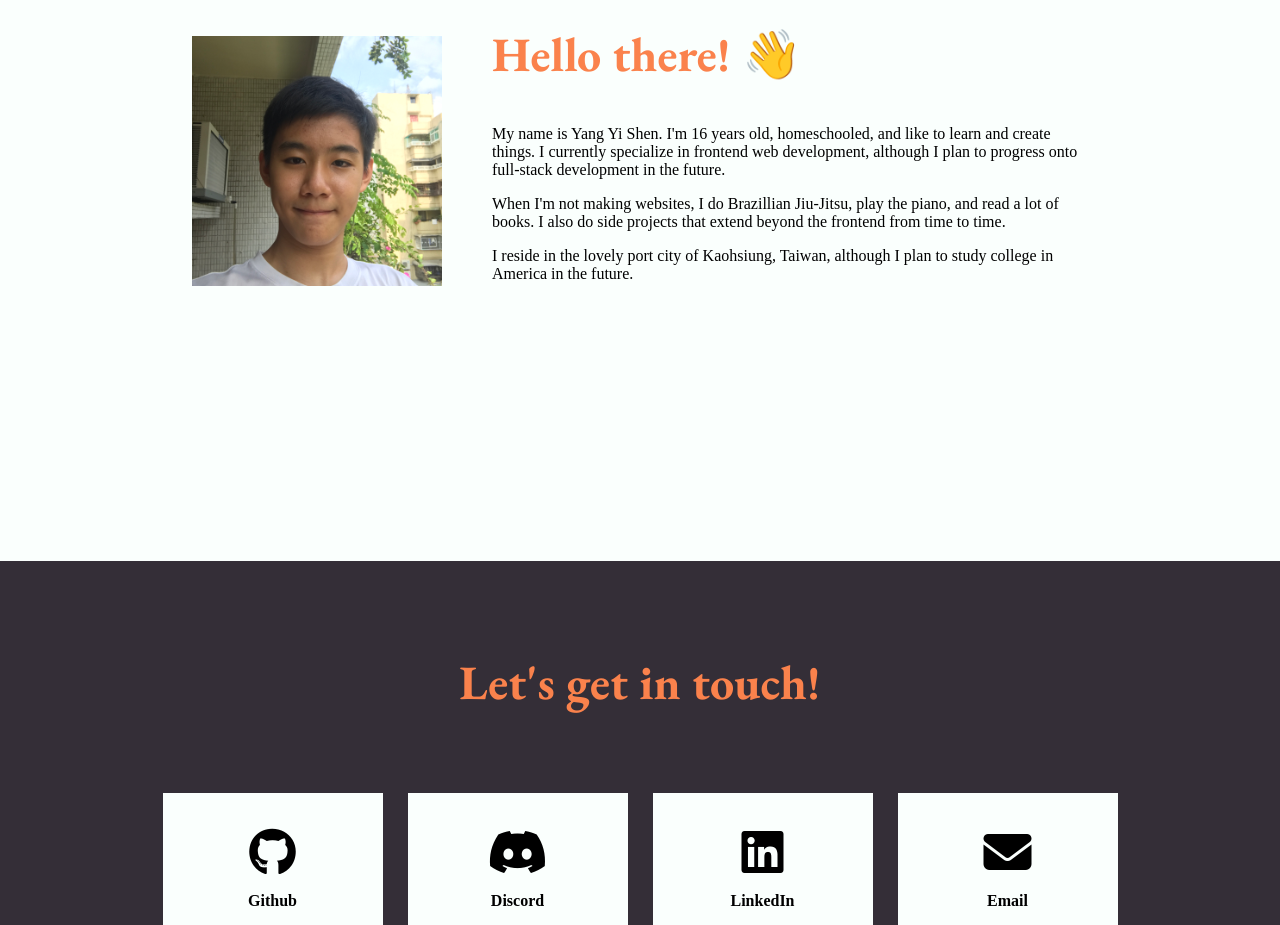
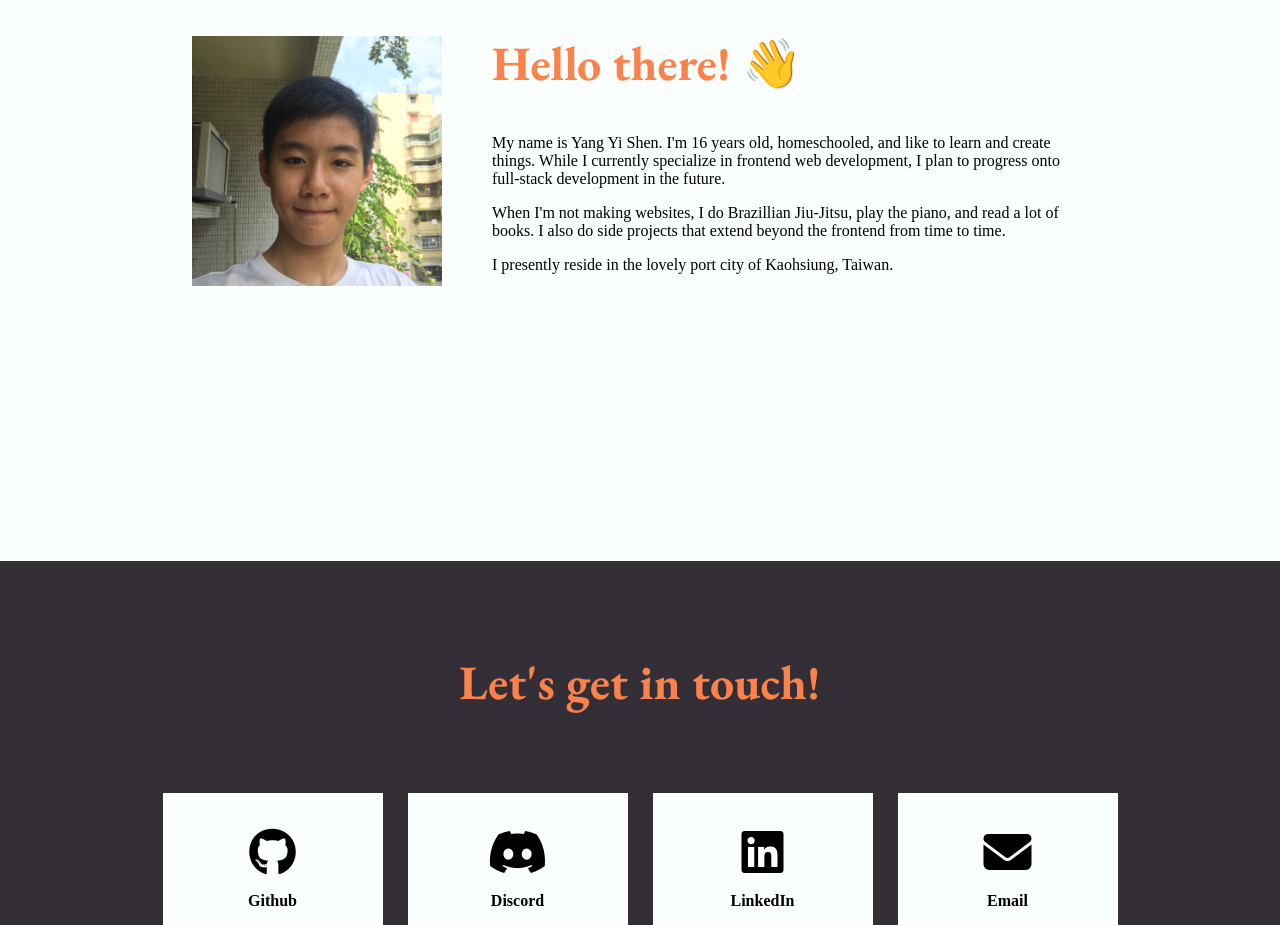
Before and after one commit to Yang-Yi-Shen/personal-website, a Vue app: page / in a window 1280 px wide. Shown: the part 1040-1965 px from the top of the page. Built offline with nearby package versions, Linux system fonts and the light colour scheme; a web font is replaced by a local one.

Commit message:
feat: improved text in description

```diff
--- a/src/components/Description.vue
+++ b/src/components/Description.vue
@@ -5,9 +5,9 @@
         <img class="description-image" src="/src/assets/selfie.jpeg">
         <div class="description-text">
             <h1 class="heading description-title">Hello there! 👋</h1>
-            <p>My name is Yang Yi Shen. I'm 16 years old, homeschooled, and like to learn and create things. I currently specialize in frontend web development, although I plan to progress onto full-stack development in the future.</p>
+            <p>My name is Yang Yi Shen. I'm 16 years old, homeschooled, and like to learn and create things. While I currently specialize in frontend web development, I plan to progress onto full-stack development in the future.</p>
             <p>When I'm not making websites, I do Brazillian Jiu-Jitsu, play the piano, and read a lot of books. I also do side projects that extend beyond the frontend from time to time.</p>
-            <p>I reside in the lovely port city of Kaohsiung, Taiwan, although I plan to study college in America in the future.</p>
+            <p>I presently reside in the lovely port city of Kaohsiung, Taiwan.</p>
         </div>
     </section>
 </template>
```
